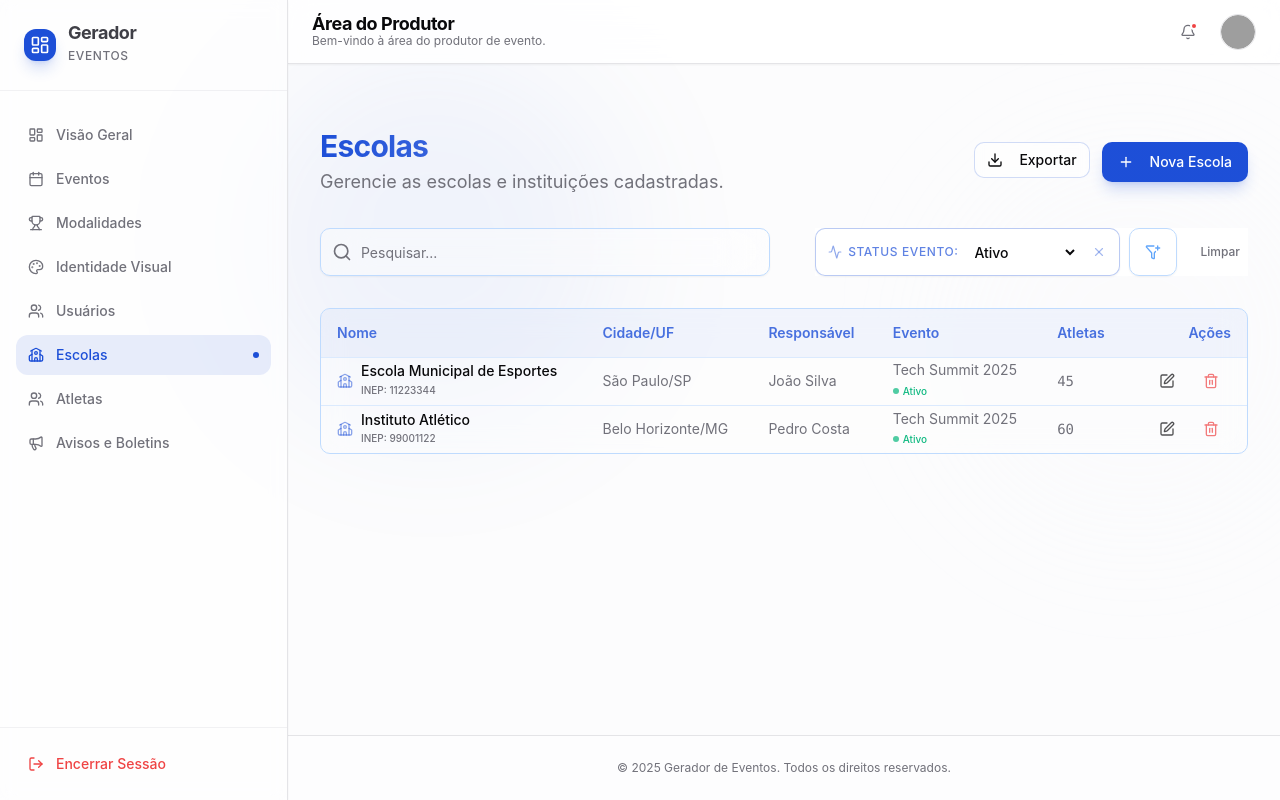
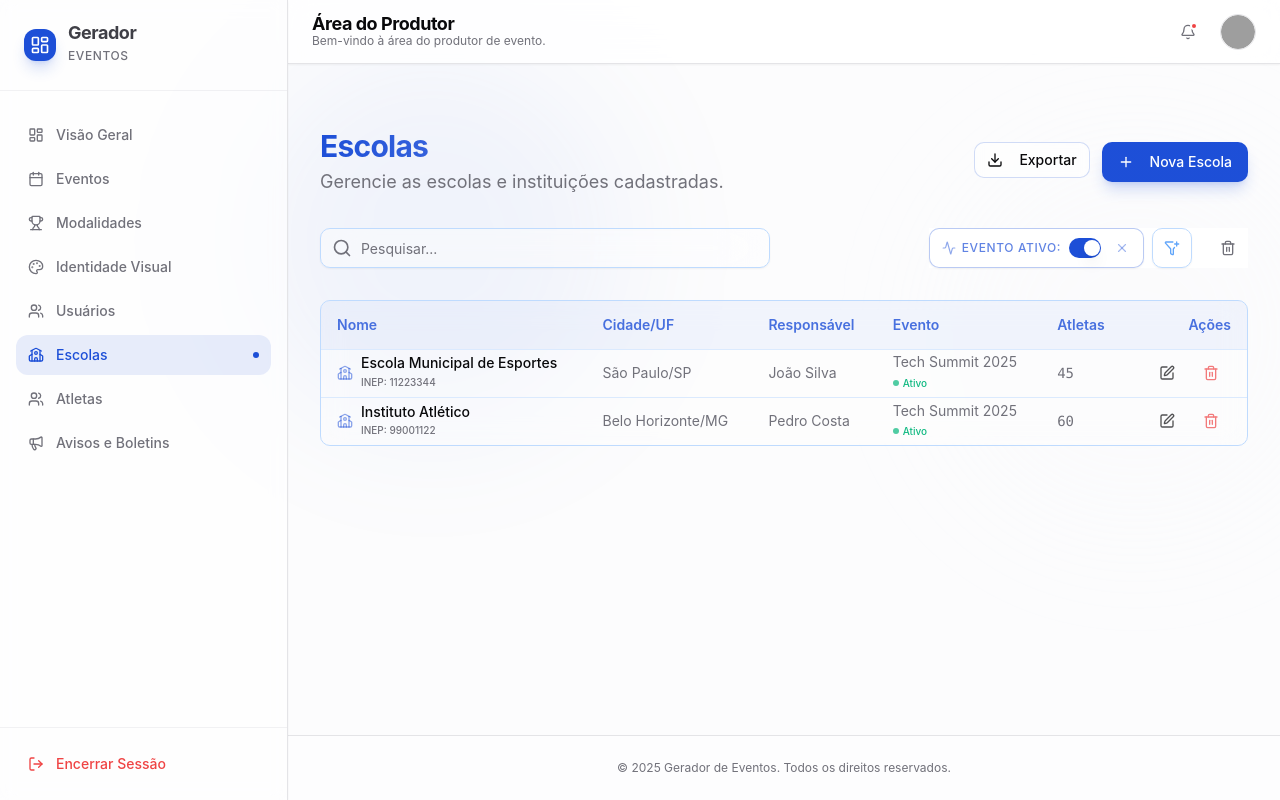
Before and after one commit to AtilaMedeiros/gerador-de-eventos_ultimo, a React (Vite) app: page /area-do-produtor/escolas in a window 1280 px wide. Shown: the top 800 px of the page. Built offline with nearby package versions, Linux system fonts and the light colour scheme; sample sign-in values are in the browser's storage; grey boxes are pictures that could not be loaded.

Commit message:
feat: Adiciona filtro booleano com toggle e padroniza a altura de elementos da UI.

```diff
--- a/src/components/ui/filters.tsx
+++ b/src/components/ui/filters.tsx
@@ -66,7 +66,7 @@ export function Filters({ fields, filters, onChange, addButton, className }: Fil
                 const field = getField(filter.field)
                 if (!field) return null
                 return (
-                    <div key={filter.id} className="group flex items-center gap-2 bg-white/80 backdrop-blur-md border border-primary/30 rounded-md px-3 h-12 text-sm shadow-sm transition-all hover:border-primary/60 hover:bg-white hover:shadow-md animate-in fade-in zoom-in-95 duration-200">
+                    <div key={filter.id} className="group flex items-center gap-2 bg-white/80 backdrop-blur-md border border-primary/30 rounded-md px-3 h-10 text-sm shadow-sm transition-all hover:border-primary/60 hover:bg-white hover:shadow-md animate-in fade-in zoom-in-95 duration-200">
                         <span className="text-primary/70 flex items-center gap-1.5 text-xs font-medium uppercase tracking-wider">
                             {field.icon && <span className="opacity-70">{field.icon}</span>}
                             {field.label}:
@@ -93,6 +93,28 @@ export function Filters({ fields, filters, onChange, addButton, className }: Fil
                                     </option>
                                 ))}
                             </select>
+                        ) : field.type === 'boolean' ? (
+                            <div className="flex items-center gap-2">
+                                <button
+                                    type="button"
+                                    role="switch"
+                                    aria-checked={filter.value === 'true'}
+                                    data-state={filter.value === 'true' ? 'checked' : 'unchecked'}
+                                    onClick={() => updateFilter(filter.id, filter.value === 'true' ? 'false' : 'true')}
+                                    className={cn(
+                                        "relative peer inline-flex shrink-0 cursor-pointer items-center transition-colors focus-visible:outline-none focus-visible:ring-2 focus-visible:ring-ring focus-visible:ring-offset-2 focus-visible:ring-offset-background disabled:cursor-not-allowed disabled:opacity-50 rounded-full h-5 w-8 border border-transparent",
+                                        filter.value === 'true' ? "bg-primary" : "bg-input"
+                                    )}
+                                >
+                                    <span
+                                        data-state={filter.value === 'true' ? 'checked' : 'unchecked'}
+                                        className={cn(
+                                            "pointer-events-none block bg-white w-4 h-4 shadow-lg ring-0 transition-transform rounded-full",
+                                            filter.value === 'true' ? "translate-x-[14px]" : "translate-x-[2px]"
+                                        )}
+                                    />
+                                </button>
+                            </div>
                         ) : (
                             <span className="font-medium text-foreground">{String(filter.value)}</span>
                         )}
--- a/src/pages/dashboard/basic-registration/SchoolsList.tsx
+++ b/src/pages/dashboard/basic-registration/SchoolsList.tsx
@@ -99,13 +99,9 @@ const filterFields: FilterFieldConfig[] = [
     },
     {
         key: 'isEventActive',
-        label: 'Status Evento',
+        label: 'Evento Ativo',
         icon: <Activity className="size-3.5" />,
-        type: 'select',
-        options: [
-            { label: 'Ativo', value: 'true' },
-            { label: 'Encerrado', value: 'false' },
-        ]
+        type: 'boolean',
     },
     {
         key: 'city',
@@ -169,7 +165,9 @@ export default function SchoolsList() {
                 case 'event':
                     return school.event?.toLowerCase().includes(value)
                 case 'isEventActive':
-                    // Handle boolean string values 'true'/'false'
+                    // If 'true' (checked), show only active events.
+                    // If 'false' (unchecked), show all events (return true).
+                    if (value === 'false') return true
                     const boolValue = value === 'true' || value === true
                     return school.isEventActive === boolValue
                 case 'city':
@@ -231,7 +229,7 @@ export default function SchoolsList() {
                         placeholder="Pesquisar..."
                         value={searchTerm}
                         onChange={(e) => setSearchTerm(e.target.value)}
-                        className="pl-10 h-12 bg-white/40 dark:bg-black/40 backdrop-blur-xl border-blue-200 dark:border-blue-800 focus:border-primary/30 focus:ring-primary/20 rounded-md transition-all shadow-sm group-hover:shadow-md text-left w-full"
+                        className="pl-10 h-10 bg-white/40 dark:bg-black/40 backdrop-blur-xl border-blue-200 dark:border-blue-800 focus:border-primary/30 focus:ring-primary/20 rounded-md transition-all shadow-sm group-hover:shadow-md text-left w-full"
                     />
                 </div>
 
@@ -244,7 +242,7 @@ export default function SchoolsList() {
                             addButton={
                                 <Button
                                     size="sm"
-                                    className="h-12 w-12 p-0 rounded-md bg-white/40 dark:bg-black/40 backdrop-blur-xl border border-blue-200 dark:border-blue-800 hover:bg-primary/5 hover:border-primary shadow-sm hover:shadow-md transition-all duration-300 hover:scale-[1.02]"
+                                    className="h-10 w-10 p-0 rounded-md bg-white/40 dark:bg-black/40 backdrop-blur-xl border border-blue-200 dark:border-blue-800 hover:bg-primary/5 hover:border-primary shadow-sm hover:shadow-md transition-all duration-300 hover:scale-[1.02]"
                                 >
                                     <svg xmlns="http://www.w3.org/2000/svg" width="24" height="24" viewBox="0 0 24 24" fill="none" stroke="currentColor" strokeWidth="2" strokeLinecap="round" strokeLinejoin="round" className="h-5 w-5 text-blue-400" aria-hidden="true">
                                         <path d="M13.354 3H3a1 1 0 0 0-.742 1.67l7.225 7.989A2 2 0 0 1 10 14v6a1 1 0 0 0 .553.895l2 1A1 1 0 0 0 14 21v-7a2 2 0 0 1 .517-1.341l1.218-1.348"></path>
@@ -258,11 +256,11 @@ export default function SchoolsList() {
                     {filters.length > 0 && (
                         <Button
                             variant="ghost"
-                            size="sm"
+                            size="icon"
                             onClick={() => setFilters([])}
-                            className="text-muted-foreground hover:text-destructive text-xs h-12 px-2"
+                            className="text-muted-foreground hover:text-destructive h-10 w-10"
                         >
-                            Limpar
+                            <Trash2 className="h-4 w-4" />
                         </Button>
                     )}
                 </div>
```
